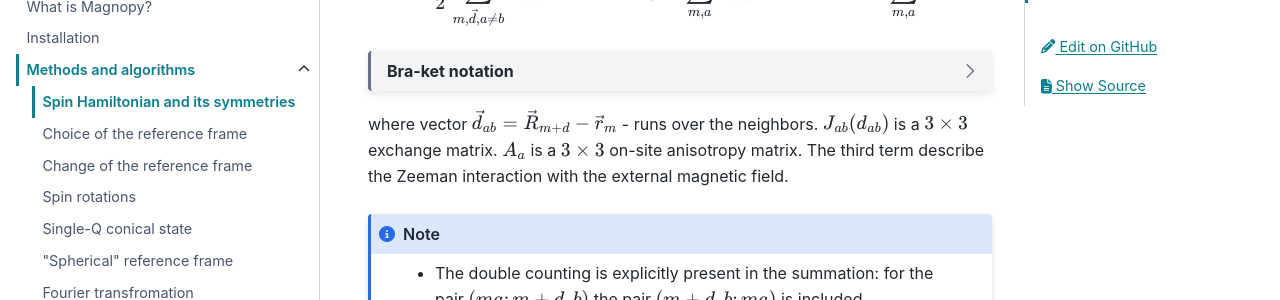
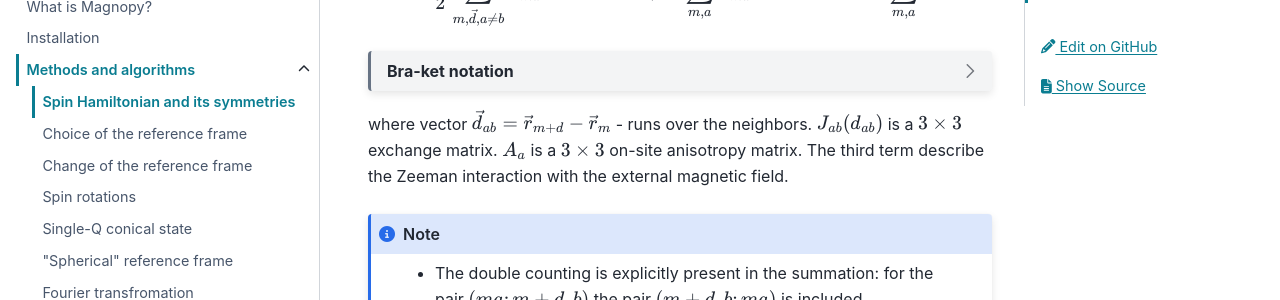
Before and after one commit to marcomarino123/magnopy, a Sphinx documentation site: the page built from docs/source/user-guide/methods/spinham-symmetries.rst, in a window 1280 px wide and 900 px high, scrolled down 482 px. Shown: the part 153-453 px from the top of the window. Built offline with Sphinx 7.4.7 and the PyData theme 0.15.4, drawn with Linux system fonts in a browser that asks for light colours; a script that is not in the unit is left out.

Commit message:
Fix typo

```diff
--- a/docs/source/user-guide/methods/spinham-symmetries.rst
+++ b/docs/source/user-guide/methods/spinham-symmetries.rst
@@ -35,7 +35,7 @@ a global :math:`\vert xyz \rangle` frame. Than the Hamiltonian is given by:
     + \mu_B\langle H\vert xyz\rangle\sum_{m,a} g_a
     \langle xyz \vert S_{ma}\rangle
 
-where vector :math:`\vec{d}_{ab} = \vec{R}_{m+d} - \vec{r}_m` - runs over the neighbors.
+where vector :math:`\vec{d}_{ab} = \vec{r}_{m+d} - \vec{r}_m` - runs over the neighbors.
 :math:`J_{ab}(d_{ab})` is a :math:`3\times3` exchange matrix.
 :math:`A_a` is a :math:`3\times3` on-site anisotropy matrix.
 The third term describe the Zeeman interaction with the external magnetic field.
```
